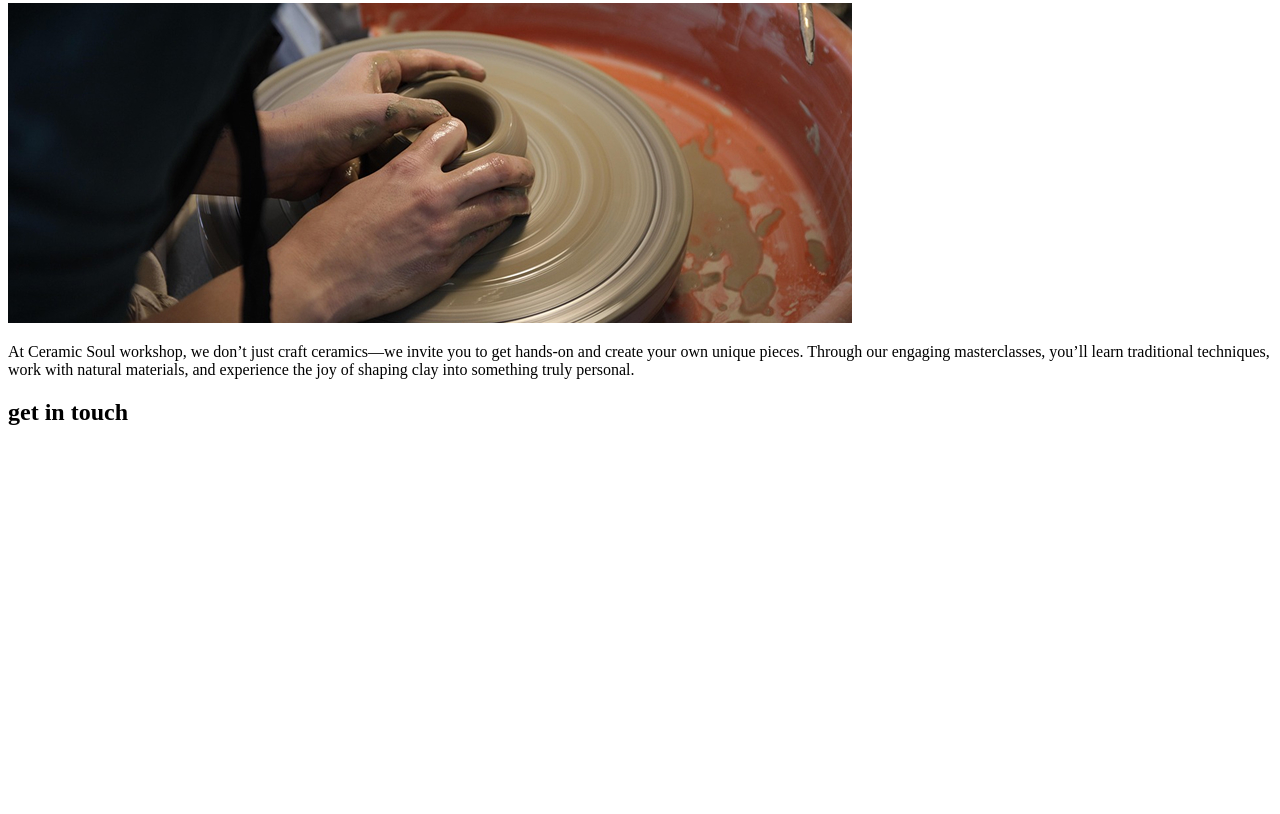
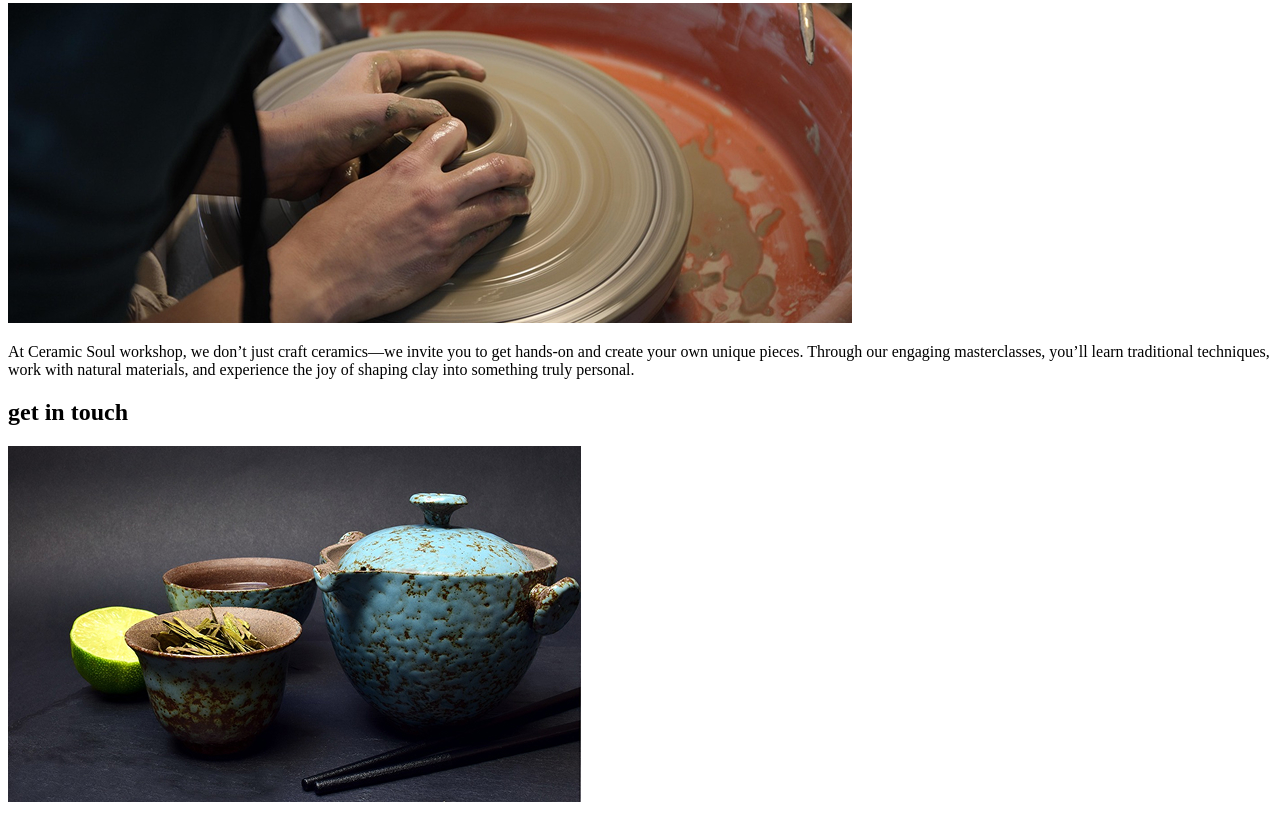
Before and after one commit to Lama32120/Ceramic_soul, a plain HTML site: page index.html in a window 1280 px wide. Shown: the part 2237-3051 px from the top of the page. Before the commit the page ends 2683 px from the top, so only its background shows below. Drawn offline with Linux system fonts and the light colour scheme.

Commit message:
touch_block2

```diff
--- a/index.html
+++ b/index.html
@@ -83,9 +83,9 @@
 	<section class="touch">
 		<div class="container">
 			<h2 class="title-h2">get in touch</h2>
-			<div class="pure-g">
+			<div class="pure-g touch__wrapper">
 				<div class="pure-u-1 pure-u-lg-1-2 pure-u-xl-2-5">
-
+					<img class="touch__img" src="/src/img/form/tea.jpg" alt="tea">
 				</div>
 				<div class="pure-u-1 pure-u-lg-1-2 pure-u-xl-3-5">
 
--- a/src/sass/blocks/touch.scss
+++ b/src/sass/blocks/touch.scss
@@ -0,0 +1,32 @@
+.touch {
+    padding-top: 60px;
+
+    &__wrapper {
+        margin-top: 60px;
+    }
+
+    &__img {
+        display: none;
+    }
+}
+
+@media screen and (min-width: 1200px) {
+    .touch {
+        &__img {
+            display: block;
+            width: 550px;
+            height: 342px;
+            object-fit: cover;
+            box-shadow: 5px 5px 10px 0px rgba(0, 0, 0, 0.25);
+        }
+    }
+}
+
+@media screen and (min-width: 1920px) {
+    .touch {
+        &__img {
+            width: 100%;
+            height: 356px;
+        }
+    }
+}
```
